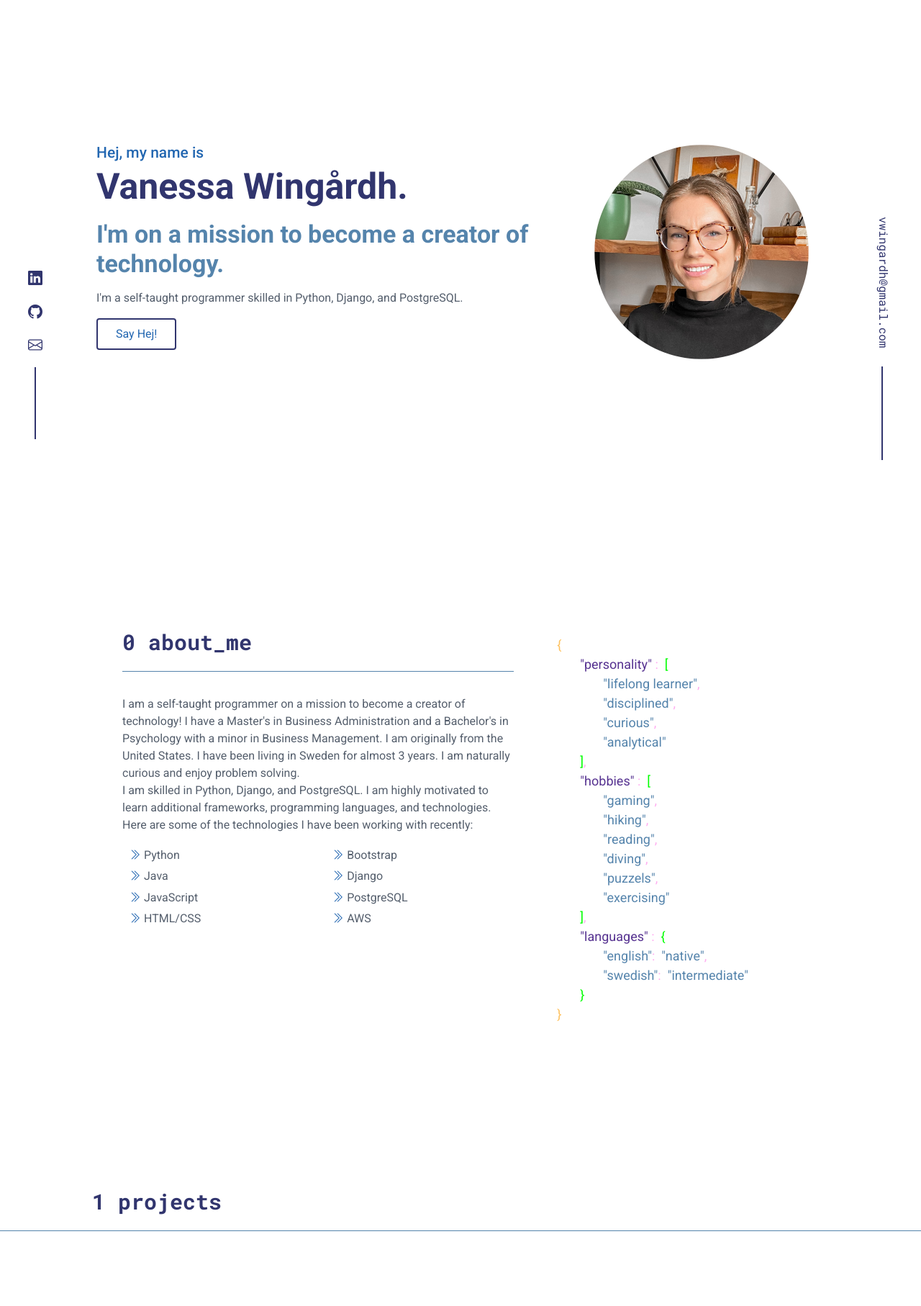
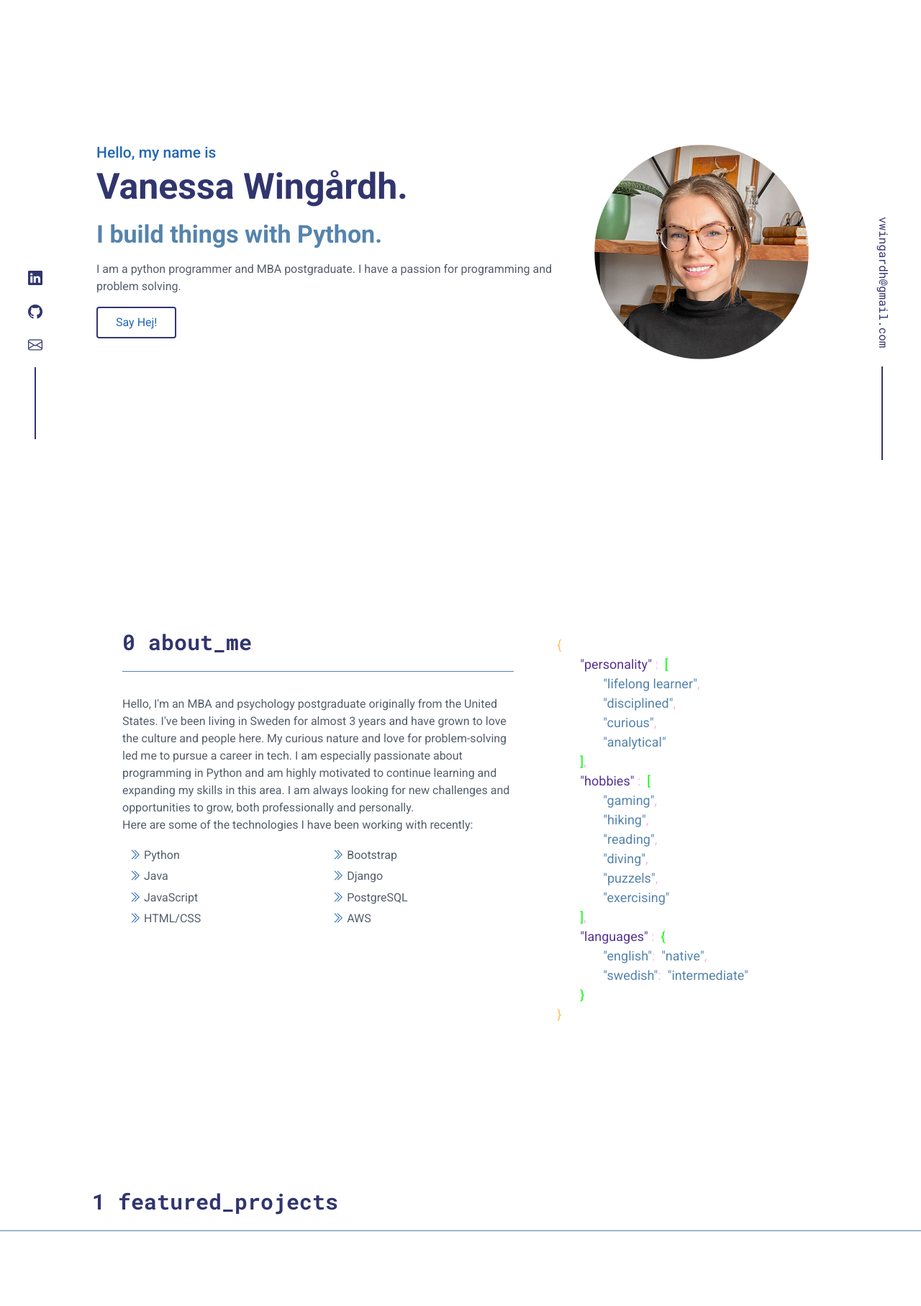
Before and after one commit to vwingardh/Portfolio, a Django app: page / in a window 1280 px wide. Shown: the part 222-2036 px from the top of the page at 72% size. Run offline with Django 4.2, Linux system fonts and the light colour scheme; some libraries are stand-ins or nearby versions.

Commit message:
Update home.html

```diff
--- a/templates/home.html
+++ b/templates/home.html
@@ -12,7 +12,7 @@ Vanessa Wingardh
 <div class="socials-div">
     <ul class="vstack gap-3 list-unstyled socials">
         <li>
-            <a href="https://www.linkedin.com/in/vanessawingardh/"><i class="bi bi-linkedin"></i></a>
+            <a href="https://www.linkedin.com/in/vwingardh/"><i class="bi bi-linkedin"></i></a>
         </li>
         <li>
             <a href="https://github.com/vwingardh"><i class="bi bi-github"></i></a>
@@ -33,10 +33,10 @@ Vanessa Wingardh
 <div class="container pt-2 intro-container">
     <div class="row">
         <div class="col-sm-6 col-md-7 col-lg-8 col-xl-8">
-            <h6 class="mb-1">Hej, my name is</h6>
+            <h6 class="mb-1">Hello, my name is</h6>
             <h1 class="mb-3">Vanessa Wingårdh.</h1>
-            <h3 class="mb-3">I'm on a mission to become a creator of technology.</h3>
-            <p class="mb-3">I'm a self-taught programmer skilled in Python, Django, and PostgreSQL.</p>
+            <h3 class="mb-3">I build things with Python.</h3>
+            <p class="mb-3">I am a python programmer and MBA postgraduate. I have a passion for programming and problem solving.</p>
             <a class="btn say-hej-btn" href="mailto:vwingardh@gmail.com" role="button">Say Hej!</a>
         </div>
         <div class="col-sm-6 col-md-4 col-lg-4 col-xl-4">
@@ -51,16 +51,15 @@ Vanessa Wingardh
             <h3 class="border-bottom" style="font-size: 30px;">0 about_me</h3>
             <div class="class-name"></div>
             <p>
-                I am a self-taught programmer on a mission to become a creator of
-                technology! I have a Master's in Business Administration and
-                a Bachelor's in Psychology with a minor in Business Management.
-                I am originally from the United States. I have been living in Sweden for almost
-                3 years. I am naturally curious and enjoy problem solving.
+                Hello, I'm an MBA and psychology postgraduate originally from the United States.
+                I've been living in Sweden for almost 3 years and have grown to love the culture and
+                people here. My curious nature and love for problem-solving led me to pursue a career
+                in tech. I am especially passionate about programming in Python and am highly
+                motivated to continue learning and expanding my skills in this area. I am always looking
+                for new challenges and opportunities to grow, both professionally and personally.
 
             <br class="mb-3">
-                I am skilled in Python, Django, and PostgreSQL. I am highly motivated to
-                learn additional frameworks, programming languages, and technologies. Here
-                are some of the technologies I have been working with recently:
+                Here are some of the technologies I have been working with recently:
             </p>
 
 <!-- Tech Stack -->
@@ -130,12 +129,12 @@ Vanessa Wingardh
 
 <!-- Start of Projects -->
 <!-- Coffio Website Project -->
-<h3 class="project-header border-bottom">1 projects</h3>
+<h3 class="project-header border-bottom">1 featured_projects</h3>
 <div id="projects" class="container projects-container">
     <div class="row">
 
         <div class="col-sm-5 col-md-6 ps-md-4 ps-lg-5">
-            <img src="{% static 'images/coffio-webpage.png' %}" class="card-img-top rounded-3" alt="resume preview">
+            <img src="{% static 'images/coffio-webpage.png' %}" class="card-img-top rounded-3" alt="coffio website">
         </div>
 
         <div class="col-sm-7 col-md-6">
@@ -150,18 +149,17 @@ Vanessa Wingardh
                     </a>
                 </div>
                 <div class="col-1 git-web">
-                    <a href="https://www.esportathletes.com/">
+                    <a href="https://vwingardh.pythonanywhere.com/">
                         <i class="bi bi-box-arrow-up-right"></i>
                     </a>
                 </div>
             </div>
             <div class="project-description">
-                A responsive e-commerce website featuring Coffio, a
-                sample coffee brand utilizing Postgres for product inventory,
-                content management, and user accounts. Users can create
-                accounts to save products and blog posts to their favorites
-                list. Users can also write product reviews, update profile
-                details, view orders, and purchase products using Stripe API.
+                Coffio is an e-commerce website designed to be responsive and dynamic.
+                Utilizes PostgreSQL for user accounts, product inventory and content management.
+                Offers features such as creating user accounts, saving products/blog posts to favorites,
+                writing product reviews, updating profile details, viewing orders, and
+                purchasing products through Stripe API.
             </div>
 
             <div class="tech-stack">Technologies used:</div>
@@ -188,37 +186,37 @@ Vanessa Wingardh
                 </div>
             </div>
         </div>
+    </div>
 
 
-<!-- Bucket List Project -->
+<!-- Tubble Project -->
     <div class="row pt-5 bucket-row flex-row-reverse">
 
         <div class="col-sm-5 col-md-6 pe-md-4 pe-lg-5">
-            <img src="{% static 'images/bucketlist.png' %}" class="card-img-top rounded-3" alt="resume preview">
+            <img src="{% static 'images/tubble-p.png' %}" class="card-img-top rounded-3" alt="tubble website">
         </div>
 
         <div class="col-sm-7 col-md-6">
             <div class="left featured-project">Featured Project</div>
 
-            <h4 class="left project-name">Travel Bucket List</h4>
+            <h4 class="left project-name">Tubble Digital Bucket List</h4>
 
             <div class="row mt-1 git-web-left">
                 <div class="col-1 me-2">
-                    <a href="https://vwingardh.pythonanywhere.com/">
+                    <a href="https://www.tubble.me/">
                         <i class="bi bi-box-arrow-up-left"></i>
                     </a>
                 </div>
                 <div class="col-1">
-                    <a href="https://github.com/vwingardh/BucketList">
+                    <a href="https://github.com/vwingardh/tubble">
                         <i class="bi bi-github"></i>
                     </a>
                 </div>
             </div>
             <div class="left-pr project-description">
-                A web app listing destinations on my bucket list as well as
-                destinations I have visited. Destinations can be filtered by
-                type of adventure, climate, and flight length to determine the
-                next adventure to go on.
+                Tubble is a travel bucket list app that enables users to create, save, and track destinations.
+                It offers features such as creating user accounts, the ability to save blog posts to favorites, write blog comments,
+                a REST API, profile management, viewing other users' profiles, and destination filtering capabilities.
             </div>
 
             <div class="tech-stack left">Technologies used:</div>
@@ -230,15 +228,19 @@ Vanessa Wingardh
                     <div>Django</div>
                 </div>
                 <div class="col">
-                <div>Bootstrap</div>
+                    <div>Django REST</div>
                 </div>
             </div>
             <div class="row text-start tech-row left">
+                <div class="col">
+                    <div>Bootstrap</div>
+                </div>
                 <div class="col">
                     <div>PostgreSQL</div>
                 </div>
                 <div class="col">
                     <div>PythonAnywhere</div>
+                </div>
             </div>
         </div>
     </div>
@@ -248,7 +250,7 @@ Vanessa Wingardh
     <div class="row pt-5 passport-row">
 
         <div class="col-sm-5 col-md-6 ps-md-4 ps-lg-5">
-            <img src="{% static 'images/twilio.png' %}" class="card-img-top rounded-3" alt="resume preview">
+            <img src="{% static 'images/twilio.png' %}" class="card-img-top rounded-3" alt="twilio preview">
         </div>
 
         <div class="col-sm-7 col-md-6">
@@ -264,10 +266,9 @@ Vanessa Wingardh
                 </div>
             </div>
             <div class="project-description">
-                A bot created to notify user when there are available times
-                for passport appointments at US Embassy Stockholm.
-                Bot notifies user via SMS with available dates, was set up
-                to send a message every hour via Twilio API.
+                A web scraper that checks appointment availability at the Stockholm US Embassy.
+                Set to run every hour, sends SMS notifications via Twilio API.
+                Successfully scheduled an appointment 4 months in advance.
             </div>
 
             <div class="tech-stack">Technologies used:</div>
@@ -280,6 +281,7 @@ Vanessa Wingardh
                 </div>
                 <div class="col text-nowrap">
                     <div>Twilio API</div>
+                </div>
             </div>
         </div>
     </div>
```
Lines whose indentation alone changed are shown as unchanged.
